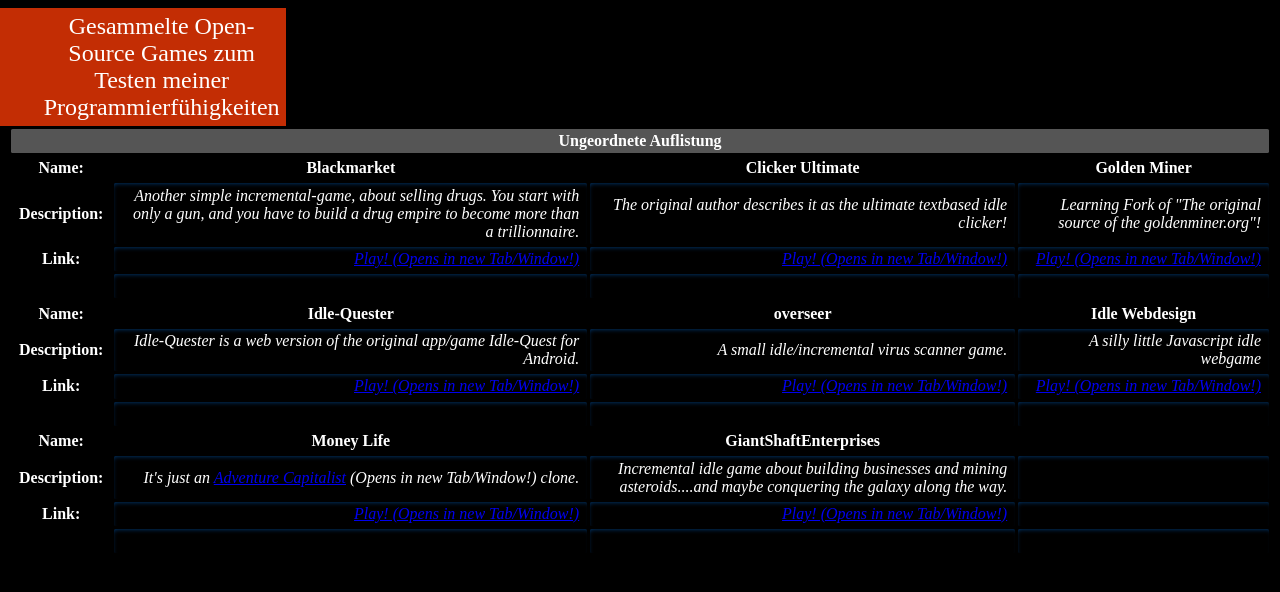
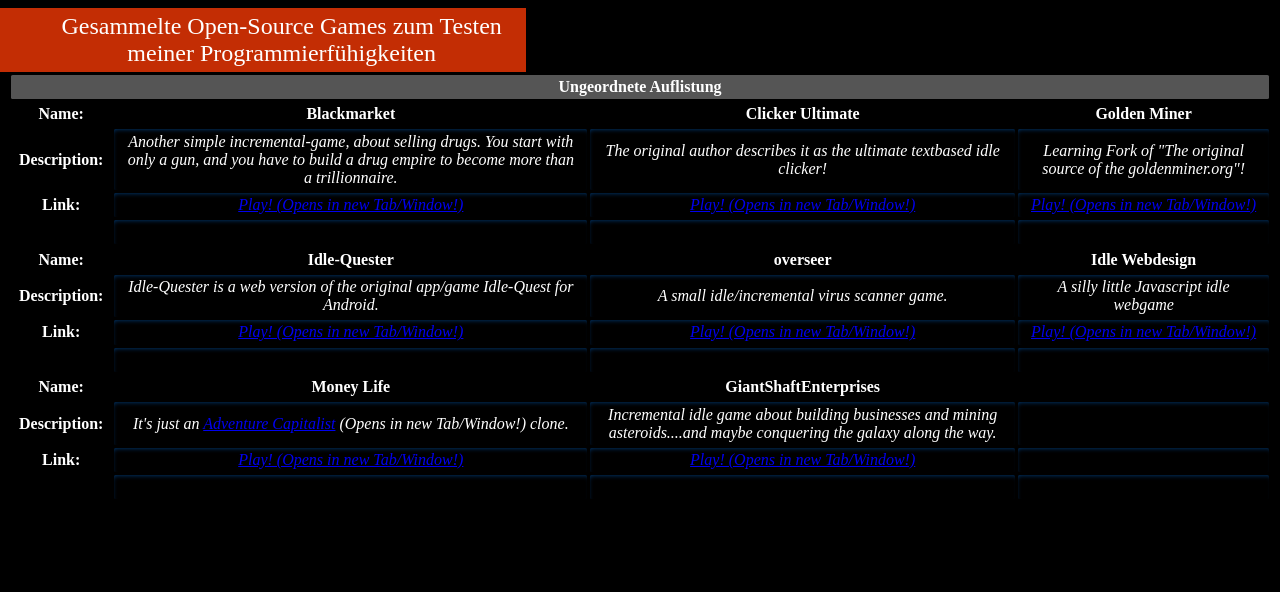
Before and after one commit to Legion9378/Legion9378.github.io, a PHP site: page / in a window 1280 px wide. Shown: the top 592 px of the page. Run offline with PHP 8.4, Linux system fonts and the light colour scheme.

Commit message:
main.css aktualisiert

```diff
--- a/main.css
+++ b/main.css
@@ -13,7 +13,7 @@
   font-size: 1.5em;
   box-shadow: .1em .1em .1em 0 hsl(0, 0, 50%);
   padding: .2em .2em .2em 2em;
-  width: 10em;
+  width: 20em;
   margin-left: -.6em;
   position: relative;
 }
@@ -32,7 +32,7 @@
 
 td {
 	font-style: italic;
-	text-align: right;
+	text-align: center;
 	box-shadow: inset 1px 3px 5px -3px rgba(0, 127, 255, 0.5);
 }
 
```
